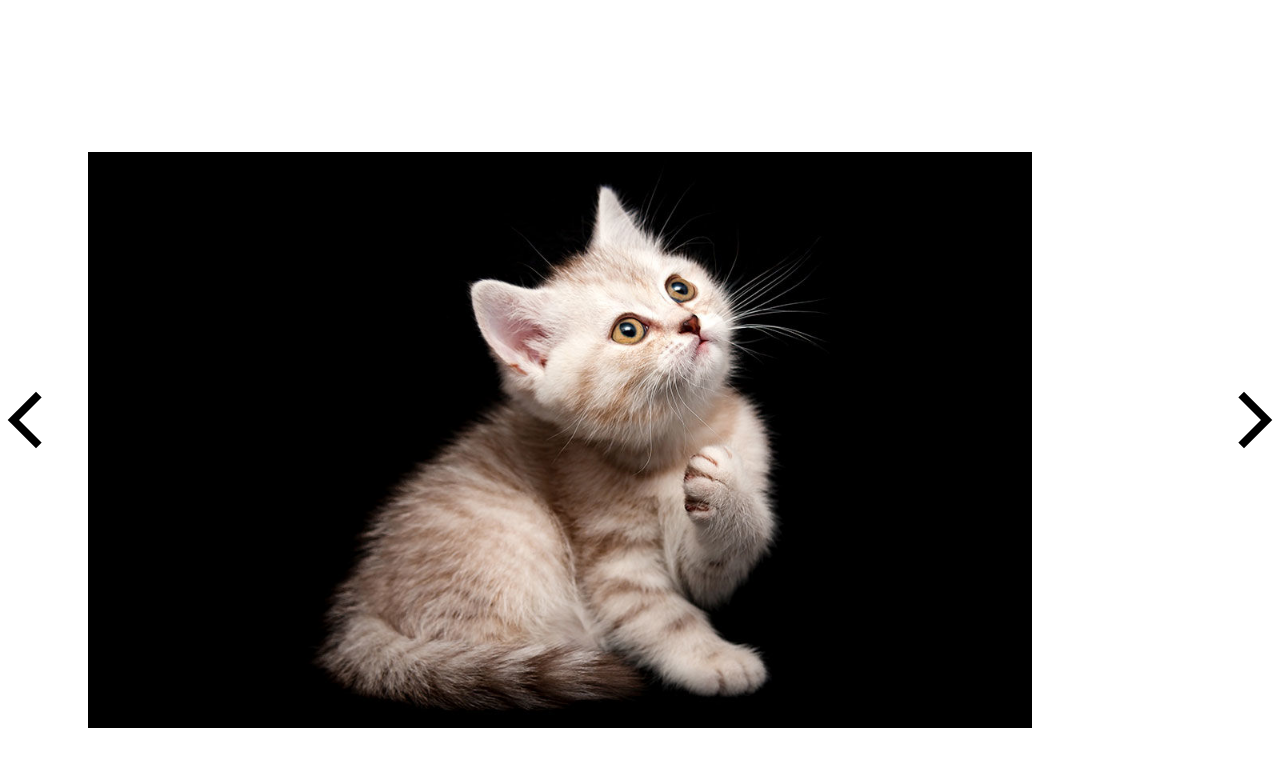
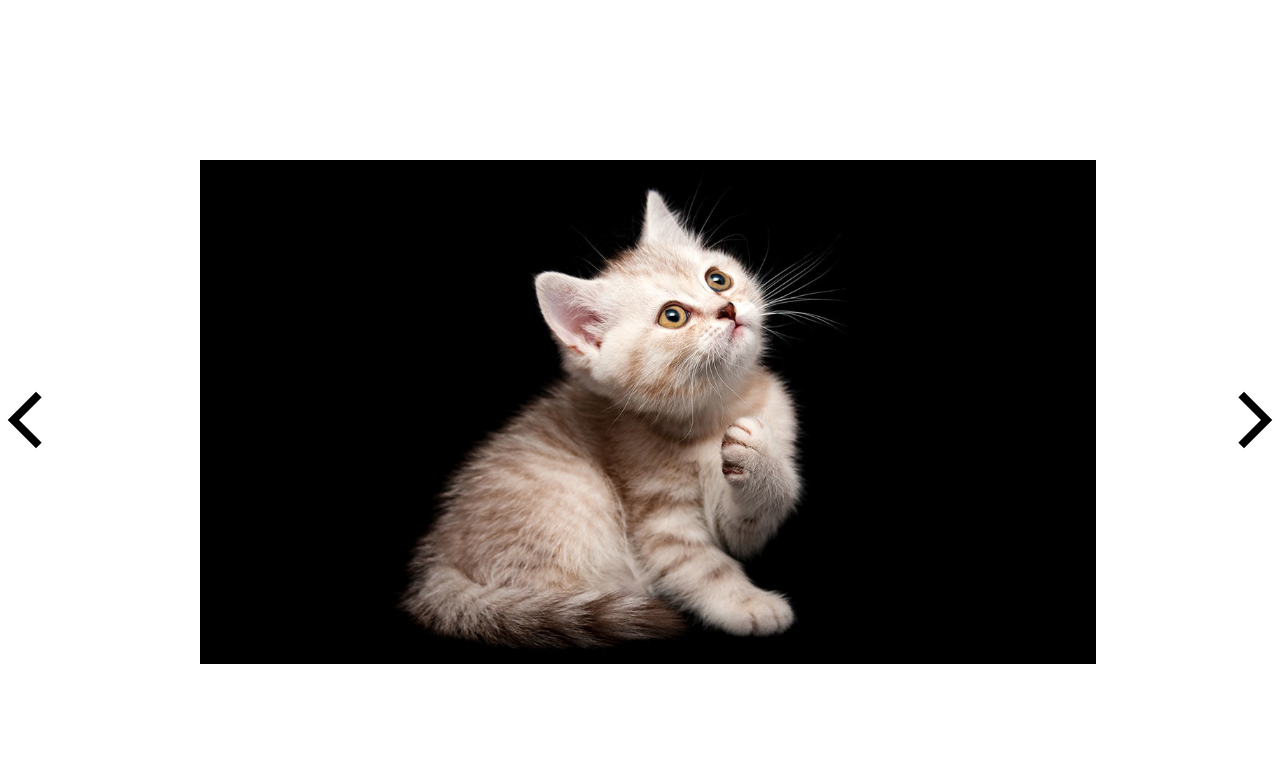
Before and after one commit to samuelmckean/image-slider, a plain HTML site: page index.html in a window 1280 px wide. Drawn offline with Linux system fonts and the light colour scheme.

Commit message:
added z-index and removed horizontal scrollbar

```diff
--- a/style.css
+++ b/style.css
@@ -8,6 +8,7 @@ body {
   display: inline-block;
   padding: 1rem;
   opacity: 1;
+  z-index: 1;
 }
 
 .arrow:hover {
@@ -32,15 +33,16 @@ body {
 
 .very-wide {
   white-space: nowrap;
+  transition: transform 500ms ease-in-out;
+}
+
+.container {
+  width: 90vw;
   overflow-x: hidden;
 }
 
-.container {
-  width: 80vw;
+img {
+  width: 70vw;
+  max-height: 80vh;
+  margin: 1rem 15vw;
 }
-
-img {
-  max-width: 80vw;
-  max-height: 80vh;
-  margin: 5rem;
-}
```
